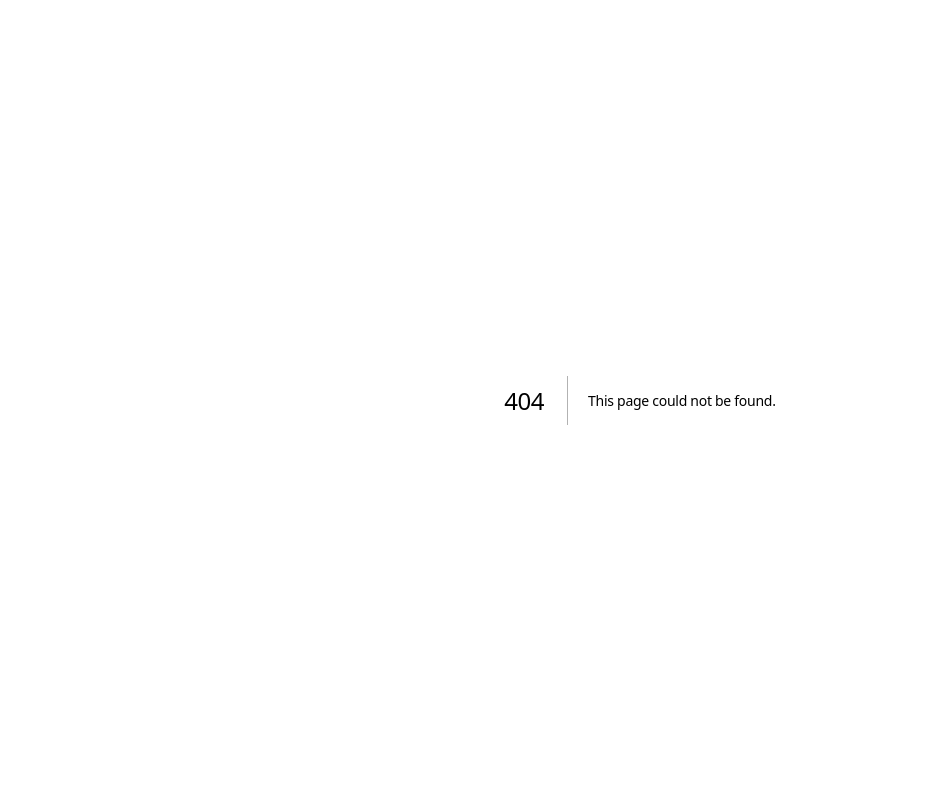
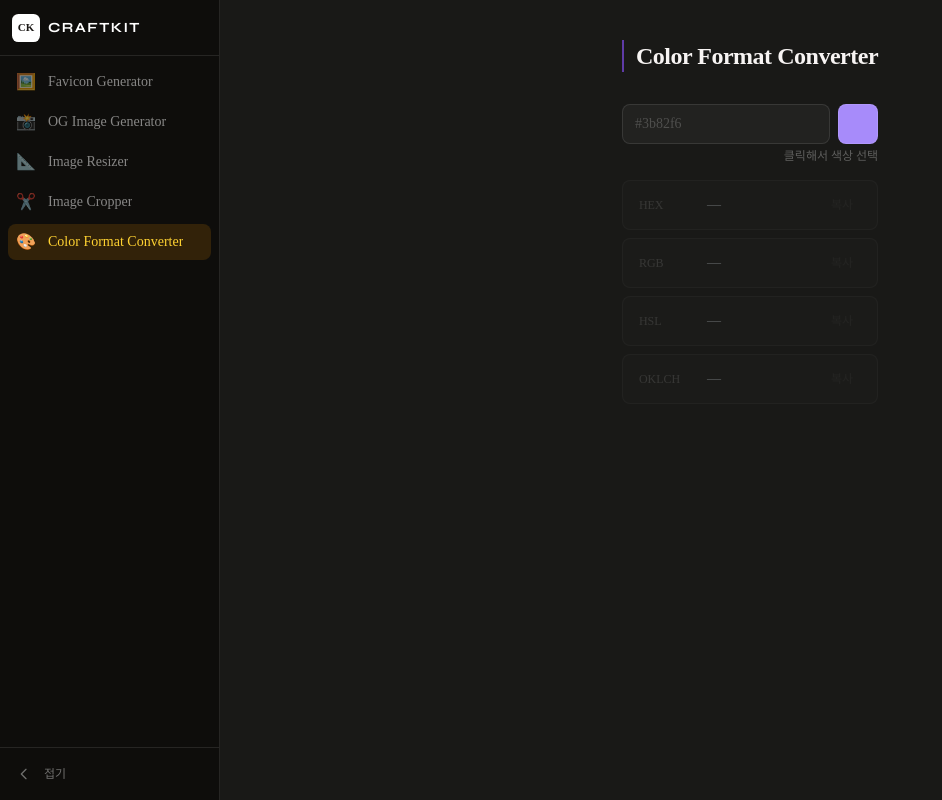
Before and after one commit to wjdxodbs/craftkit, a Next.js app: page /tools/color-converter in a window 1280 px wide. Before the commit this address had no page. Shown: the whole page, without its empty margins (0-942 px from the left). Built offline with nearby package versions, Linux system fonts and the light colour scheme.

Commit message:
feat: ColorConverterToolView, page 추가

```diff
--- /dev/null
+++ b/app/tools/color-converter/page.tsx
@@ -0,0 +1,5 @@
+import { ColorConverterToolView } from '@/views/color-converter-tool/ui/ColorConverterToolView'
+
+export default function ColorConverterPage() {
+  return <ColorConverterToolView />
+}
--- /dev/null
+++ b/src/views/color-converter-tool/ui/ColorConverterToolView.tsx
@@ -0,0 +1,12 @@
+import { ColorConverter } from '@/widgets/color-converter/ui/ColorConverter'
+
+export function ColorConverterToolView() {
+  return (
+    <div className="mx-auto max-w-4xl px-6 py-10">
+      <h1 className="mb-8 border-l-2 border-violet-500/60 pl-3 text-2xl font-bold text-foreground">
+        Color Format Converter
+      </h1>
+      <ColorConverter />
+    </div>
+  )
+}
```
